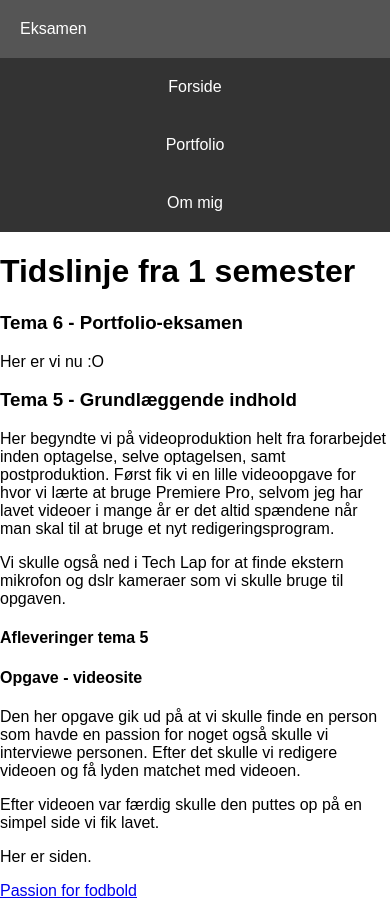
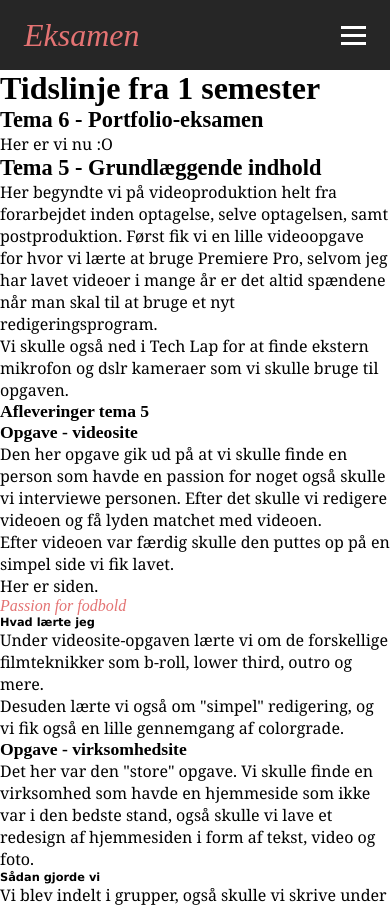
Before and after one commit to nutellamark/eksamen, a plain HTML site: page portfolio.html in a window 390 px wide. Shown: the top 905 px of the page. Drawn offline with Linux system fonts and the light colour scheme; a script that the page names is missing.

Commit message:
Update style.css

```diff
--- a/style.css
+++ b/style.css
@@ -1,79 +1,137 @@
-/* Generelle stilarter */
-body {
-  font-family: Arial, sans-serif;
+* {
+  padding: 0;
   margin: 0;
-  padding: 0;
+  box-sizing: border-box;
+  letter-spacing: 0px;
 }
 
-.section {
-  padding: 50px;
-  text-align: center;
+h1 {
+  font-family: serif;
 }
 
-/* Navigationsmenu */
-.navbar {
-  background-color: #333;
-  color: #fff;
-  position: fixed;
-  top: 0;
-  width: 100%;
+h3 {
+  font-family: "Times New Roman", Times, serif;
+  font-size: 1.4rem;
 }
 
-.navbar ul {
-  margin: 0;
-  padding: 0;
-  list-style-type: none;
-  overflow: hidden;
+h4 {
+  font-family: serif;
+  font-size: 1.1rem;
 }
 
-.navbar li {
-  display: inline-block;
+h5 {
+  font-family: verdana;
+  font-size: 0.71rem;
 }
 
-.navbar a {
-  display: block;
-  padding: 20px;
-  color: #fff;
-  text-decoration: none;
+p {
+  font-family: Georgia, "Times New Roman", Times, serif;
 }
 
-.navbar a:hover {
-  background-color: #555;
+header {
+  background-color: #262626;
 }
 
-.burger-menu {
-  display: none;
-  cursor: pointer;
-  padding: 15px;
+li {
+  list-style: none;
 }
 
-.line {
-  width: 25px;
-  height: 3px;
-  background-color: #fff;
-  margin: 5px;
-}
-
-/* Responsivitet */
-@media only screen and (max-width: 768px) {
-  .navbar li {
-    display: block;
-    text-align: center;
+a {
+  color: rgb(228, 115, 115);
+  text-decoration: none;
+  font-style: italic;
 }
 
 .navbar {
-    position: relative;
+  min-height: 70px;
+  display: flex;
+  justify-content: space-between;
+  align-items: center;
+  padding: 0 24px;
 }
 
-  .burger-menu {
+.nav-menu {
+  display: flex;
+  justify-content: space-between;
+  align-items: center;
+  gap: 60px;
+}
+
+.nav-branding {
+  font-size: 2rem;
+}
+
+.nav-link {
+  transition: 0.7s ease;
+}
+
+.nav-link:hover {
+  color: dodgerblue;
+}
+
+.hamburger {
+  display: none;
+  cursor: pointer;
+}
+
+.bar {
+  display: block;
+  width: 25px;
+  height: 3px;
+  margin: 5px auto;
+  -webkit-transition: all 0.3s ease-in-out;
+  transition: all 0.3s ease-in-out;
+  background-color: white;
+}
+
+body {
+  margin: 0;
+  padding: 0;
+  background-size: cover;
+  background-repeat: no-repeat;
+  background-attachment: fixed;
+  background-position: center;
+}
+
+@media all and (max-width: 768px) {
+  .img {
+    width: 100%;
+    height: auto;
+  }
+
+  .hamburger {
     display: block;
   }
 
-  .menu {
-    display: none;
+  .hamburger.active .bar:nth-child(2) {
+    opacity: 0;
   }
 
-  .menu.show {
-    display: block;
+  .hamburger.active .bar:nth-child(1) {
+    transform: translateY(8px) rotate(45deg);
+  }
+
+  .hamburger.active .bar:nth-child(3) {
+    transform: translateY(-8px) rotate(-45deg);
+  }
+
+  .nav-menu {
+    position: fixed;
+    left: -100%;
+    top: 70px;
+    gap: 0;
+    flex-direction: column;
+    background-color: #262626;
+    width: 100%;
+    text-align: center;
+    transition: 0.3s;
+  }
+
+  .nav-item {
+    margin: 16px 0;
+  }
+
+  .nav-menu.active {
+    left: 0;
   }
 }
```
Lines whose indentation alone changed are shown as unchanged.
